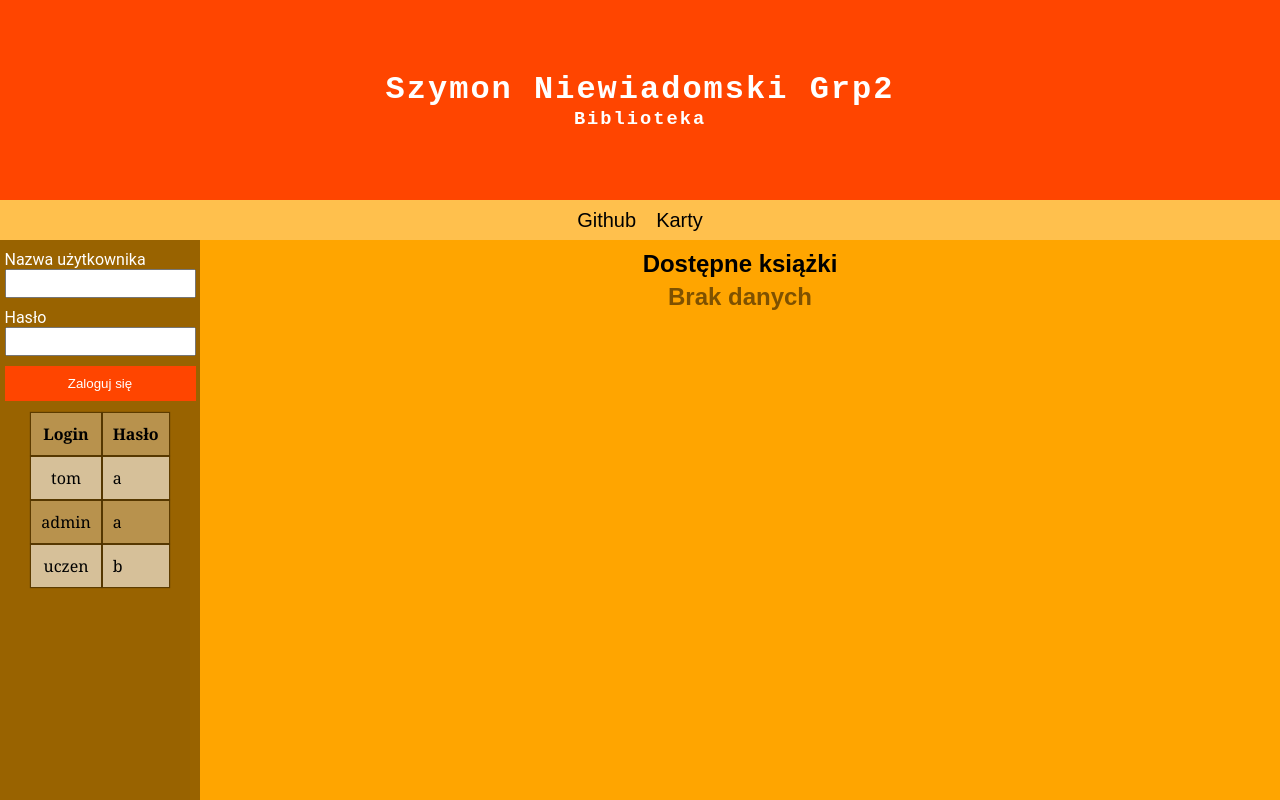
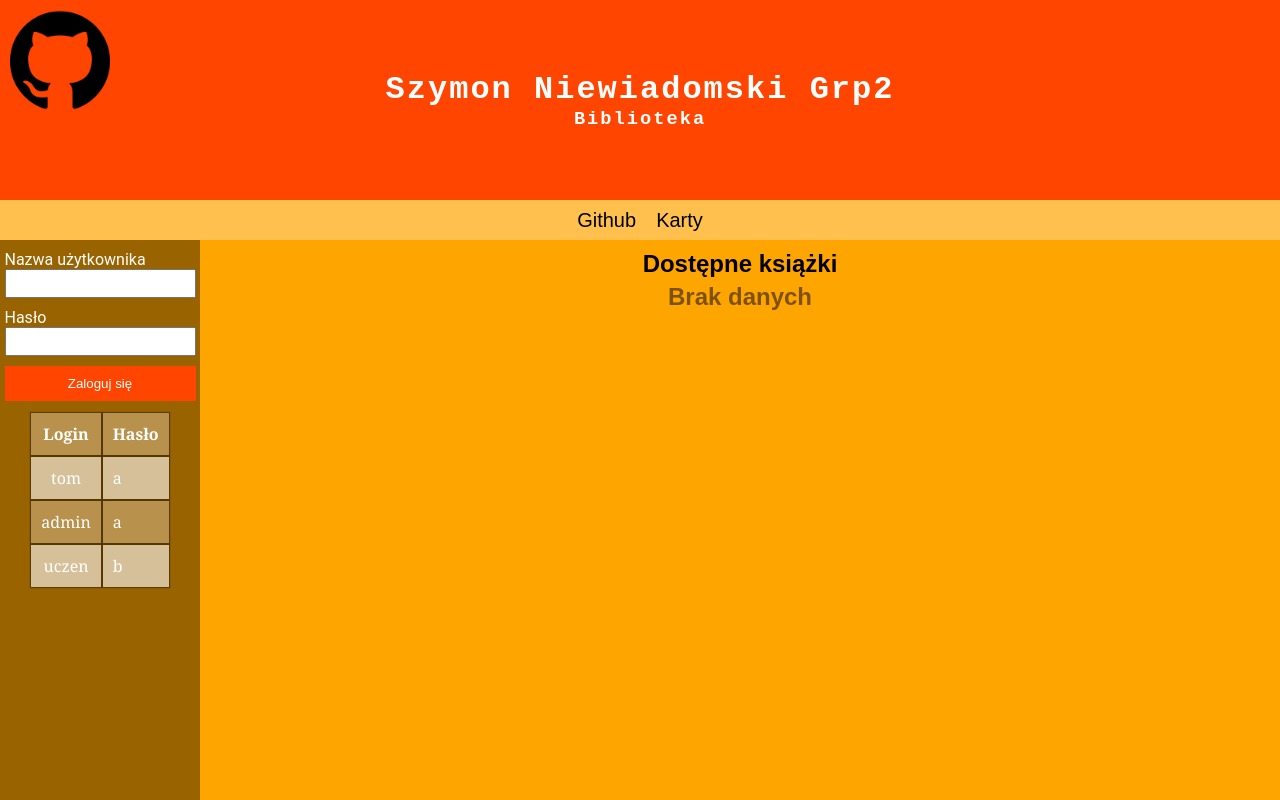
Before and after one commit to 3ti-2020/crud-wiele-do-wielu-szymon-niewiadomski, a PHP site: page / in a window 1280 px wide. Run offline with PHP 8.4, Linux system fonts and the light colour scheme; data comes from the database, SQL or seed files in the repository; data that the repository does not hold is empty.

Commit message:
Add files via upload

```diff
--- a/css/style.css
+++ b/css/style.css
@@ -164,3 +164,17 @@ td, th{
     text-align: center;
     opacity: 0.5;
 }
+
+.github{
+    position: absolute;
+    top: 10px;
+    left:10px;
+}
+
+.github img{
+    width: 100px;
+}
+
+.users{
+    color: white;
+}
--- a/index.php
+++ b/index.php
@@ -12,6 +12,10 @@ session_start();
 </head>
 <body>
     <header class="header">
+        <a href="https://github.com/3ti-2020/crud-wiele-do-wielu-szymon-niewiadomski" class="github">
+            <img src="img/github.png" alt="Github">
+        </a>
+
         <h1>Szymon Niewiadomski Grp2</h1>
         <h3>Biblioteka</h3>
     </header>
@@ -36,7 +40,7 @@ session_start();
                 ?>
             </form>
 
-            <table>
+            <table class="users">
                 <tr>
                     <th>Login</th><th>Hasło</th>
                 </tr>
```
Also changed, not shown: img/github.png (added).
